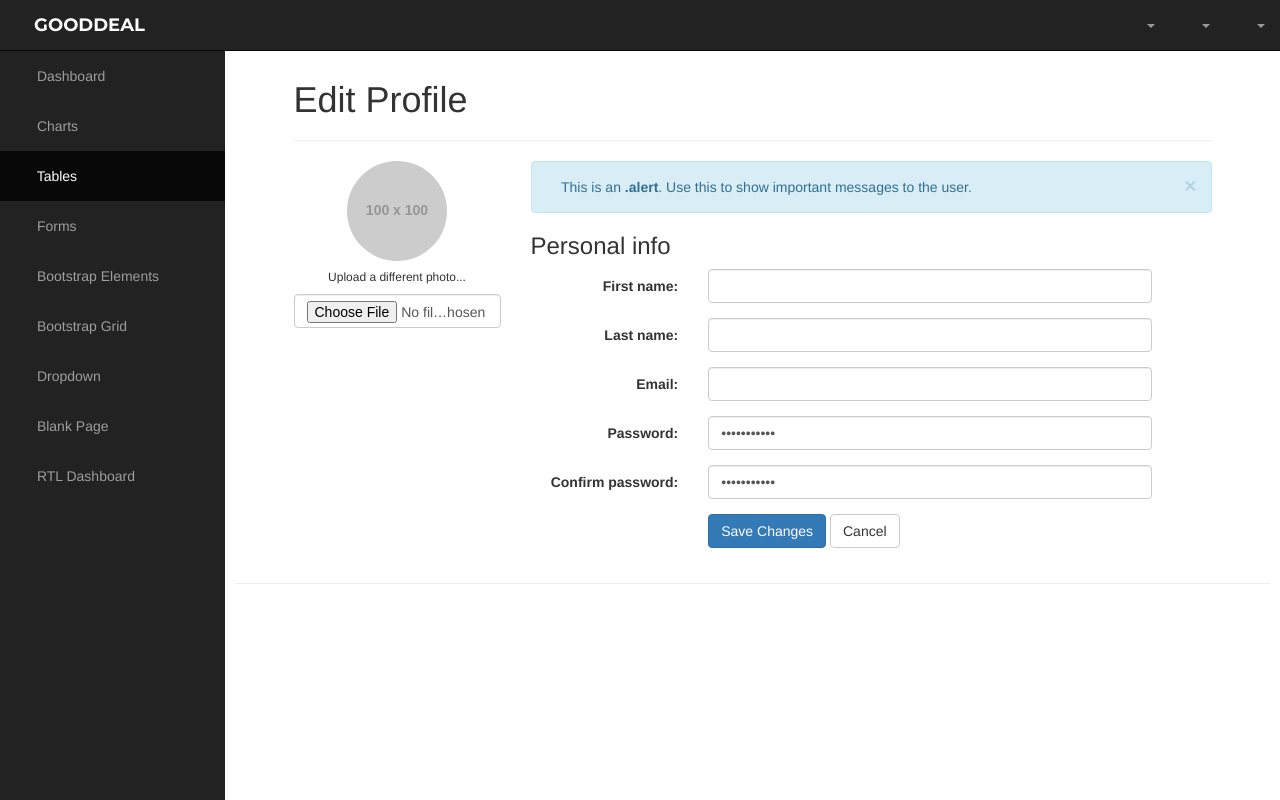
After one commit to z3st1k/diploma, a CakePHP app: the page made by app/View/Panel/profile.ctp in a window 1280 px wide. The commit adds this page. Run offline with PHP 8.4 and a stand-in for CakePHP, Linux system fonts and the light colour scheme; the template is opened without the code that fills it, so the values that code supplies are empty; grey boxes labelled with a size stand in for pictures from a placeholder-image service; some libraries are stand-ins or nearby versions; some web fonts are replaced.

Commit message:
Added profile page to user panel. Also made some fixes

```diff
--- a/app/Config/routes.php
+++ b/app/Config/routes.php
@@ -26,7 +26,6 @@
  * to use (in this case, /app/View/Pages/home.ctp)...
  */
 	Router::connect('/', array('controller' => 'homes', 'action' => 'index', 'home'));
-	Router::connect('/login', array('controller' => 'homes', 'action' => 'index', 'login-modal'));
 /**
  * ...and connect the rest of 'Pages' controller's URLs.
  */
--- a/app/Controller/HomesController.php
+++ b/app/Controller/HomesController.php
@@ -69,6 +69,8 @@ class HomesController extends AppController
                 "username" => $this->request->data["username"],
                 "password" => $this->request->data["password"],
                 "email" => $this->request->data["email"],
+                "name" => $this->request->data["name"],
+                "surname" => $this->request->data["surname"],
                 "uuid" => $this->request->data["uuid"],
                 "active" => false,
                 "dateRegister" => time(),
--- a/app/Controller/PanelController.php
+++ b/app/Controller/PanelController.php
@@ -8,12 +8,6 @@
 
 class PanelController extends AppController
 {
-    public function beforeFilter()
-    {
-        parent::beforeFilter();
-        $this->set('Auth', $this->Auth);
-    }
-
     public function index()
     {
 //        die(var_dump($this->Auth->user()));
--- a/app/View/Layouts/default.ctp
+++ b/app/View/Layouts/default.ctp
@@ -99,7 +99,9 @@
 				<a href="#" class="dropdown-toggle" data-toggle="dropdown"><i class="fa fa-user"></i> <?php echo $Auth->user('username'); ?> <b class="caret"></b></a>
 				<ul class="dropdown-menu">
 					<li>
-						<a href="#"><i class="fa fa-fw fa-user"></i> Profile</a>
+						<a href="<?php echo $this->webroot; ?>panel/profile">
+							<i class="fa fa-fw fa-user"></i> Profile
+						</a>
 					</li>
 					<li>
 						<a href="#"><i class="fa fa-fw fa-envelope"></i> Inbox</a>
@@ -109,7 +111,9 @@
 					</li>
 					<li class="divider"></li>
 					<li>
-						<a href="<?php echo $this->webroot; ?>homes/logout"><i class="fa fa-fw fa-power-off"></i> Log Out</a>
+						<a href="<?php echo $this->webroot; ?>homes/logout">
+							<i class="fa fa-fw fa-power-off"></i> Log Out
+						</a>
 					</li>
 				</ul>
 			</li>
--- /dev/null
+++ b/app/View/Panel/profile.ctp
@@ -0,0 +1,67 @@
+<div class="container">
+    <h1>Edit Profile</h1>
+    <hr>
+    <div class="row">
+        <!-- left column -->
+        <div class="col-md-3">
+            <div class="text-center">
+                <img src="//placehold.it/100" class="avatar img-circle" alt="avatar">
+                <h6>Upload a different photo...</h6>
+
+                <input type="file" class="form-control">
+            </div>
+        </div>
+
+        <!-- edit form column -->
+        <div class="col-md-9 personal-info">
+            <div class="alert alert-info alert-dismissable">
+                <a class="panel-close close" data-dismiss="alert">×</a>
+                <i class="fa fa-coffee"></i>
+                This is an <strong>.alert</strong>. Use this to show important messages to the user.
+            </div>
+            <h3>Personal info</h3>
+
+            <form class="form-horizontal" role="form">
+                <div class="form-group">
+                    <label class="col-lg-3 control-label">First name:</label>
+                    <div class="col-lg-8">
+                        <input class="form-control" type="text" value="<?php echo $Auth->user('name'); ?>">
+                    </div>
+                </div>
+                <div class="form-group">
+                    <label class="col-lg-3 control-label">Last name:</label>
+                    <div class="col-lg-8">
+                        <input class="form-control" type="text" value="<?php echo $Auth->user('surname'); ?>">
+                    </div>
+                </div>
+                <div class="form-group">
+                    <label class="col-lg-3 control-label">Email:</label>
+                    <div class="col-lg-8">
+                        <input class="form-control" type="text" value="<?php echo $Auth->user('email'); ?>">
+                    </div>
+                </div>
+                <div class="form-group">
+                    <label class="col-md-3 control-label">Password:</label>
+                    <div class="col-md-8">
+                        <input class="form-control" type="password" value="11111122333">
+                    </div>
+                </div>
+                <div class="form-group">
+                    <label class="col-md-3 control-label">Confirm password:</label>
+                    <div class="col-md-8">
+                        <input class="form-control" type="password" value="11111122333">
+                    </div>
+                </div>
+                <div class="form-group">
+                    <label class="col-md-3 control-label"></label>
+                    <div class="col-md-8">
+                        <input type="button" class="btn btn-primary" value="Save Changes">
+                        <span></span>
+                        <input type="reset" class="btn btn-default" value="Cancel">
+                    </div>
+                </div>
+            </form>
+        </div>
+    </div>
+</div>
+<hr>
--- a/app/webroot/css/sb-admin.css
+++ b/app/webroot/css/sb-admin.css
@@ -235,3 +235,21 @@ a.navbar-brand {
     text-transform: uppercase;
     font-family: Montserrat,"Helvetica Neue",Helvetica,Arial,sans-serif;
 }
+
+@media (min-width: 768px){
+    .container {
+        width: 515px;
+    }
+}
+
+@media (min-width: 992px){
+    .container {
+        width: 740px;
+    }
+}
+
+@media (min-width: 1200px){
+    .container {
+        width: 948px;
+    }
+}
--- a/app/webroot/js/jquery.additional.validate.js
+++ b/app/webroot/js/jquery.additional.validate.js
@@ -5,3 +5,7 @@
 jQuery.validator.addMethod("alphanumeric", function(value, element) {
     return this.optional(element) || /^[a-zA-Z][a-zA-Z0-9_]+[a-zA-Z0-9]$/.test(value);
 });
+
+jQuery.validator.addMethod("lettersonly", function(value, element) {
+    return this.optional(element) || /^[a-z\s]+$/i.test(value);
+}, "Only alphabetical characters");
```
Also changed, not shown: app/Controller/AppController.php (+4 -4 lines), app/View/Homes/signup.ctp (+12 -0 lines).
